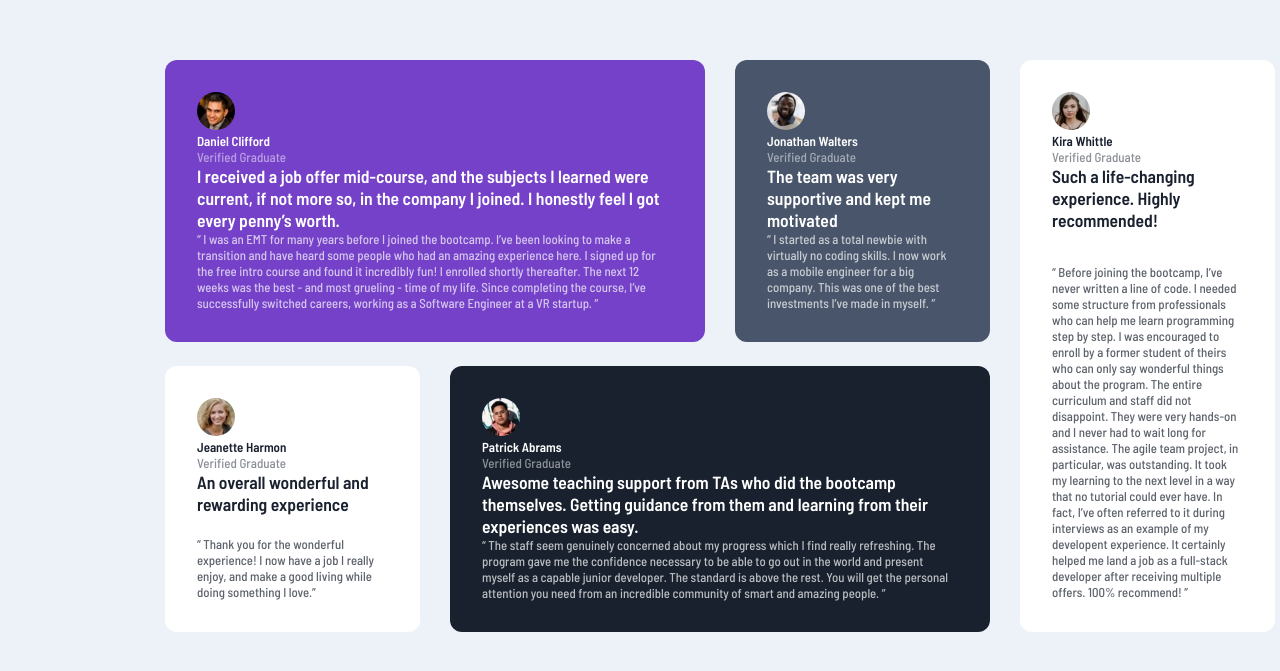
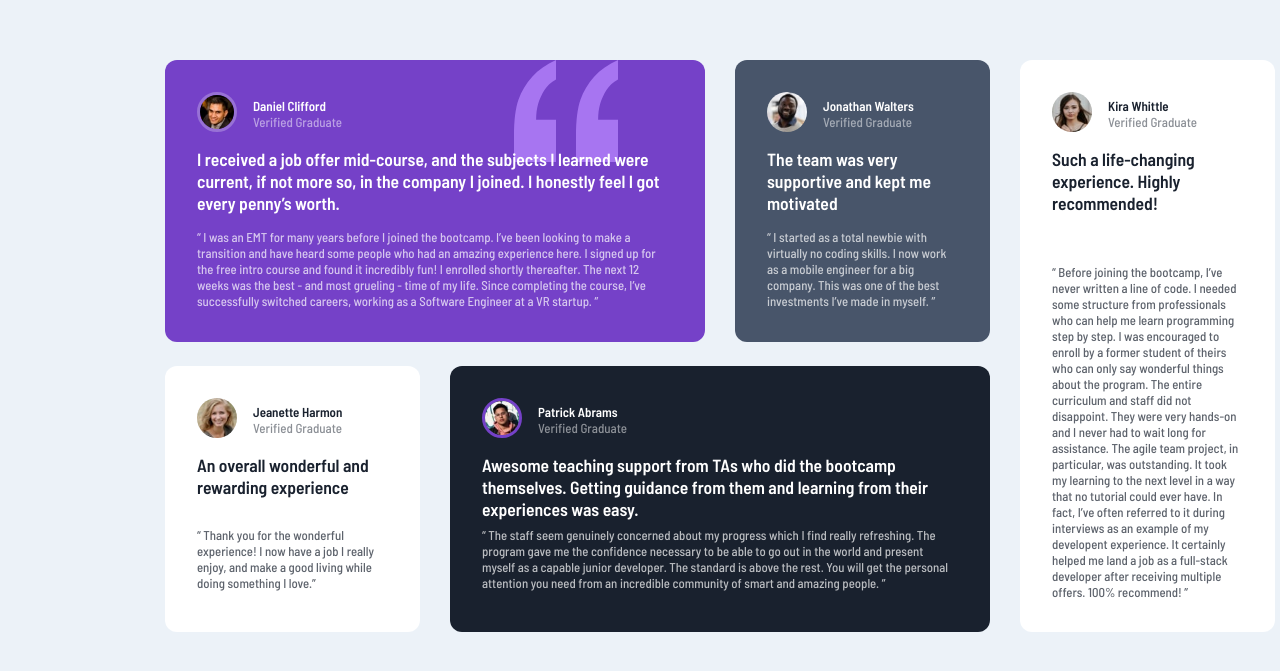
Before and after one commit to Chluna86/TESTIMONIAL-GRID-SECTION-MAIN, a plain HTML site: page index.html in a window 1280 px wide. Shown: the part 105-776 px from the top of the page. Drawn offline with Linux system fonts and the light colour scheme.

Commit message:
Add files via upload

```diff
--- a/css/styles.css
+++ b/css/styles.css
@@ -1,32 +1,25 @@
 @import url('https://fonts.googleapis.com/css2?family=Barlow+Semi+Condensed:wght@500;600&display=swap');
-
 *{
     margin: 0;
     padding: 0;
     box-sizing: border-box;
 }
-
 :root {
     /* Primary */
-
     --Very-dark-grayish-blue: hsl(217, 19%, 35%);
     --Moderate-violet: hsl(263, 55%, 52%);
     --White: hsl(0, 0%, 100%);
     --Very-dark-blackish-blue: hsl(219, 29%, 14%);
-
     /* Neutral */
-
     --Light-grayish-blue: hsl(210, 46%, 95%);
     --Light-gray: hsl(0, 0%, 81%);
     /*
     Note for text colors:
-
     1. "Verified Graduate" has the same color as the person's name with 50% opacity
     2. Review paragraphs inside the quotations have the same color as well, but are at 70% opacity
     */
     --font: 'Barlow Semi Condensed', sans-serif;
 }
-
 body {
     font-size: 13px;
     font-family: var(--font);
@@ -34,7 +27,6 @@ body {
     height: 900px;
     background-color: var(--Light-grayish-blue);
 }
-
 main {
     display: grid;
     grid-gap: 10px;
@@ -45,17 +37,19 @@ main {
     grid-template-rows: repeat(2, 1fr);
     gap: 24px 30px;
 }
-
 main > div {
     border-radius: 12px;
 }
-
 /*Daniel*/
 .card1 {
     grid-column: 1 / 3;
     background-color: var(--Moderate-violet);
+    background-image: url(../images/bg-pattern-quotation.svg);
+    background-repeat: no-repeat;
+    background-position-x: 80%;
     height: 282px;
     width: 540px;
+
 }
 /*Jonathan*/
 .card2 {
@@ -86,49 +80,53 @@ main > div {
     height: 572px;
     width: 255px;
 }
-
 .box {
     padding: 32px;
-    max-height: 100%;
+    height: 100%;
     display: grid;
     grid-template-rows: 0.4fr 1fr 1fr;
 }
 .profile {
-
+    height: fit-content;
+    display: grid;
+    grid-template-columns: max-content max-content;
+    place-items: center;
+    margin-bottom: 0.8rem;
 }
-
+.photo {
+    margin-right: 1rem;
+}
 img {
     border-radius: 50%;
-    height: 38px;
+    height: 40px;
 }
-
-.data {
-
+.card1 > .box > .profile > .photo > img {
+    border: solid;
+    border-color: hsla(263, 55%, 69%, 0.726);
 }
-
+.card4 > .box > .profile > .photo > img {
+    border: solid;
+    border-color: var(--Moderate-violet);
+}
 .comment{
     font-size: 1.1rem;
-    /* font-weight: 600; */
-    /* margin: auto 40px auto 0; */
+    max-height: 62.4px;
 }
-
 .comment, .name, .verified, .description{
     color: var(--White);
     font-weight: 600;
 }
-
 .verified {
     opacity: 0.5;
     font-weight: 500;
 }
-
 .description {
     font-size: 0.8rem;
     font-weight: 500;
     text-align: left;
     opacity: 0.7;
+    height: 100%;
 }
-
 .card3 > .box > .comment,
 .card5 > .box > .comment,
 .card3 > .box > .description,
```
